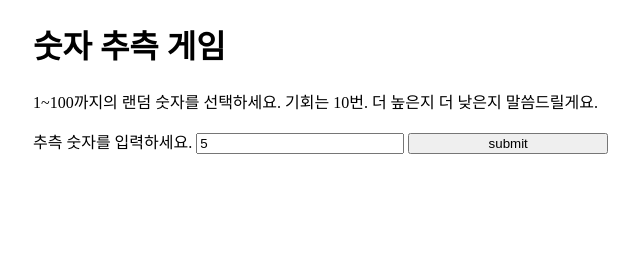
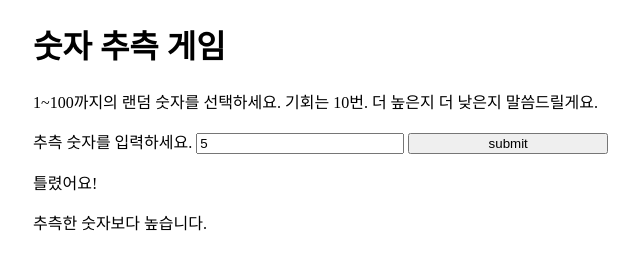
Before and after one commit to songyeee/number_game, a plain HTML site: page index.html in a window 1280 px wide. Both pictures are taken after typing "5" into the empty fields and a click on the input "submit". Shown: the whole page, without its empty margins (287-927 px from the left). Drawn offline with Linux system fonts and the light colour scheme.

Commit message:
추측 숫자 로직 추가

```diff
--- a/index.html
+++ b/index.html
@@ -99,9 +99,17 @@
       } else if (guessCount === 10) {
         lastResult.textContent = "게임 오버! 10회를 모두 사용하셨습니다.";
         setGameOver();
-
       } else {
-
+        //플레이어들에게 자신이 틀렸으며 추측이 너무 높거나 낮은지 알려줍니다.
+        //유저가 추측한 것이 우리의 랜덤숫자보다 낮을때
+        lastResult.textContent = "틀렸어요!"
+        if (randomNumber > userGuess) {
+          //p태그 lowOrHi의 텍스트컨텐츠의 높고낮음을 말해준다.
+          // 유저가 추측한것이 우리의 랜덤 숫자보다 높을때
+          lowOrHi.textContent = "추측한 숫자보다 높습니다."
+        } else if (randomNumber < userGuess){
+          lowOrHi.textContent = "추측한 숫자보다 낮습니다."
+        }
 
       }
       // guessCount를 1 증가해줍니다
```
